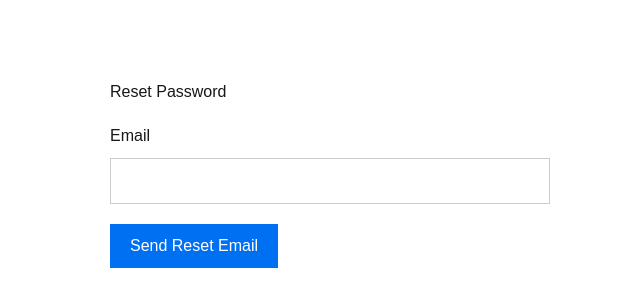
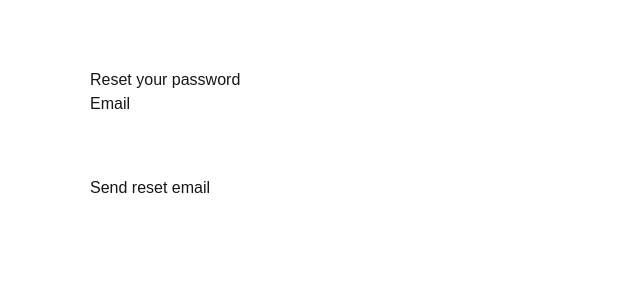
Before and after one commit to fouzan01/thunderbloop, a Next.js app: page /auth/reset in a window 1280 px wide. Shown: the top 306 px of the page, without its empty margins (310-950 px from the left). Built offline with nearby package versions, Linux system fonts and the light colour scheme; no server answers.

Commit message:
Fix: move useSearchParams into client child component (ResetForm) and wrap in Suspense

```diff
--- a/app/auth/reset/ResetForm.tsx
+++ b/app/auth/reset/ResetForm.tsx
@@ -2,44 +2,42 @@
 
 import React, { useState } from "react";
 import { useSearchParams } from "next/navigation";
-import { sendPasswordResetEmail } from "firebase/auth";
-import { auth } from "@/lib/firebaseClient";
+import { sendPasswordResetEmail } from "firebase/auth"; // adjust import if you use a wrapper
+import { auth } from "@/lib/firebaseClient"; // adjust path if needed
 
 export default function ResetForm() {
   const searchParams = useSearchParams();
-  const token = searchParams?.get("token") ?? "";
-
+  const token = searchParams?.get("token") ?? ""; // example: if you expect token
   const [email, setEmail] = useState("");
+  const [status, setStatus] = useState<string | null>(null);
+  const [error, setError] = useState<string | null>(null);
   const [loading, setLoading] = useState(false);
-  const [error, setError] = useState<string | null>(null);
-  const [status, setStatus] = useState<string | null>(null);
 
   async function onSubmit(e: React.FormEvent) {
     e.preventDefault();
     setError(null);
     setStatus(null);
 
-    if (!email.includes("@")) {
-      setError("Please enter a valid email.");
+    if (!email || email.trim().length < 5) {
+      setError("Enter a valid email address.");
       return;
     }
-
+    setLoading(true);
     try {
-      setLoading(true);
       await sendPasswordResetEmail(auth, email.trim());
-      setStatus("Password reset email sent successfully. Check Inbox/Spam.");
+      setStatus("Password reset email sent. Check your inbox/spam.");
+      setEmail("");
     } catch (err: any) {
-      setError(err?.message ?? "Something went wrong.");
+      setError(err?.message ?? "Failed to send reset email.");
     } finally {
       setLoading(false);
     }
   }
 
   return (
-    <div style={{ maxWidth: 480, margin: "40px auto", padding: 20 }}>
-      <h1>Reset Password</h1>
-
-      <form onSubmit={onSubmit} style={{ marginTop: 20 }}>
+    <div style={{ maxWidth: 520, margin: "48px auto", padding: 20 }}>
+      <h1>Reset your password</h1>
+      <form onSubmit={onSubmit}>
         <label>
           Email
           <input
@@ -47,38 +45,16 @@ export default function ResetForm() {
             required
             value={email}
             onChange={(e) => setEmail(e.target.value)}
-            style={{
-              display: "block",
-              width: "100%",
-              padding: 10,
-              marginTop: 10,
-              border: "1px solid #ccc",
-            }}
+            style={{ display: "block", width: "100%", padding: 8, marginTop: 8 }}
           />
         </label>
-
-        <button
-          type="submit"
-          disabled={loading}
-          style={{
-            marginTop: 20,
-            padding: "10px 20px",
-            background: "#0070f3",
-            color: "white",
-            border: "none",
-            cursor: "pointer",
-          }}
-        >
-          {loading ? "Sending..." : "Send Reset Email"}
+        <button type="submit" disabled={loading} style={{ marginTop: 12 }}>
+          {loading ? "Sending..." : "Send reset email"}
         </button>
       </form>
 
-      {status && (
-        <p style={{ marginTop: 20, color: "green" }}>{status}</p>
-      )}
-      {error && (
-        <p style={{ marginTop: 20, color: "crimson" }}>{error}</p>
-      )}
+      {status && <div style={{ color: "green", marginTop: 12 }}>{status}</div>}
+      {error && <div style={{ color: "crimson", marginTop: 12 }}>{error}</div>}
     </div>
   );
 }
--- a/app/auth/reset/page.tsx
+++ b/app/auth/reset/page.tsx
@@ -1,14 +1,12 @@
-
-"use client";
-// app/auth/reset/page.tsx
-
-import React from "react";
+import React, { Suspense } from "react";
 import ResetForm from "./ResetForm";
 
-export default function ResetPasswordPage() {
+export default function ResetPage() {
   return (
-    <main style={{ padding: 20 }}>
-      <ResetForm />
+    <main>
+      <Suspense fallback={<div>Loading...</div>}>
+        <ResetForm />
+      </Suspense>
     </main>
   );
 }
```
